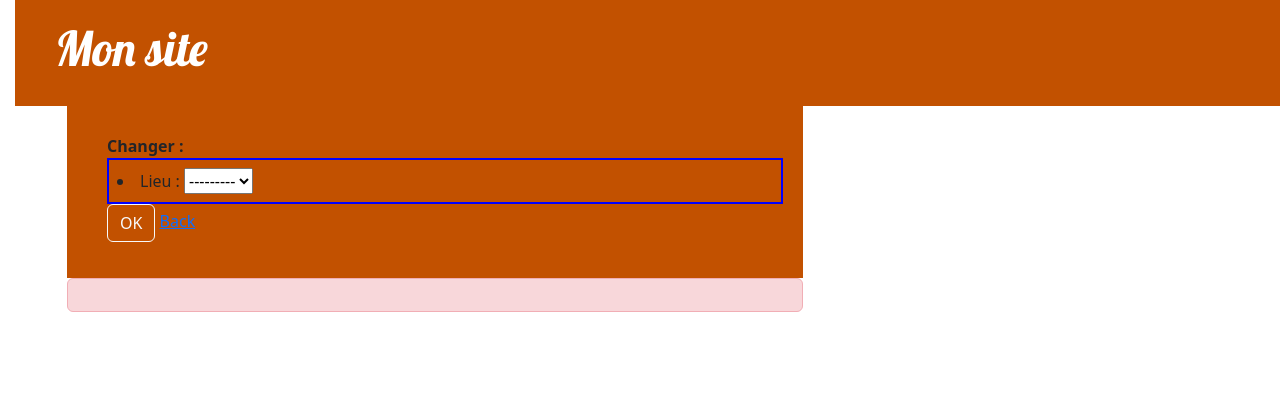
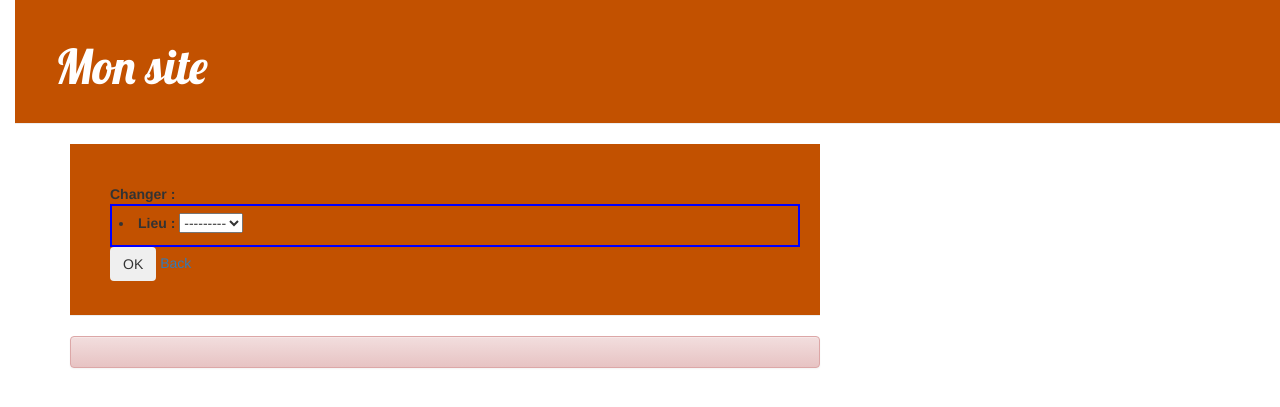
Before and after one commit to antoinedelcambre/mon-nouveau-blog, a Django app: template blog/templates/blog/animal_detail.html in a window 1280 px wide. Shown: the top 407 px of the page. Run offline with Django 4.2, Linux system fonts and the light colour scheme; the template is opened without the code that fills it: values that come from a table or form of the project are taken from there, others are empty; some libraries are stand-ins or nearby versions.

```diff
--- a/blog/templates/blog/base.html
+++ b/blog/templates/blog/base.html
@@ -1,8 +1,8 @@
 {% load static %}
 <html>
     <head>
-        <link rel="stylesheet" href="https//maxcdn.bootstrapcdn.com/bootstrap/3.2.0/css/bootstrap.min.css">
-        <link rel="stylesheet" href="https//maxcdn.bootstrapcdn.com/bootstrap/3.2.0/css/bootstrap-theme.min.css">
+        <link rel="stylesheet" href="https://maxcdn.bootstrapcdn.com/bootstrap/3.2.0/css/bootstrap.min.css">
+        <link rel="stylesheet" href="https://maxcdn.bootstrapcdn.com/bootstrap/3.2.0/css/bootstrap-theme.min.css">
         <link href="//fonts.googleapis.com/css?family=Lobster&subset=latin,latin-ext" rel="stylesheet" type="text/css">
         <link rel="stylesheet" href="{% static 'css/blog.css' %}">
         <title>C'est mon site wesh</title>
```
